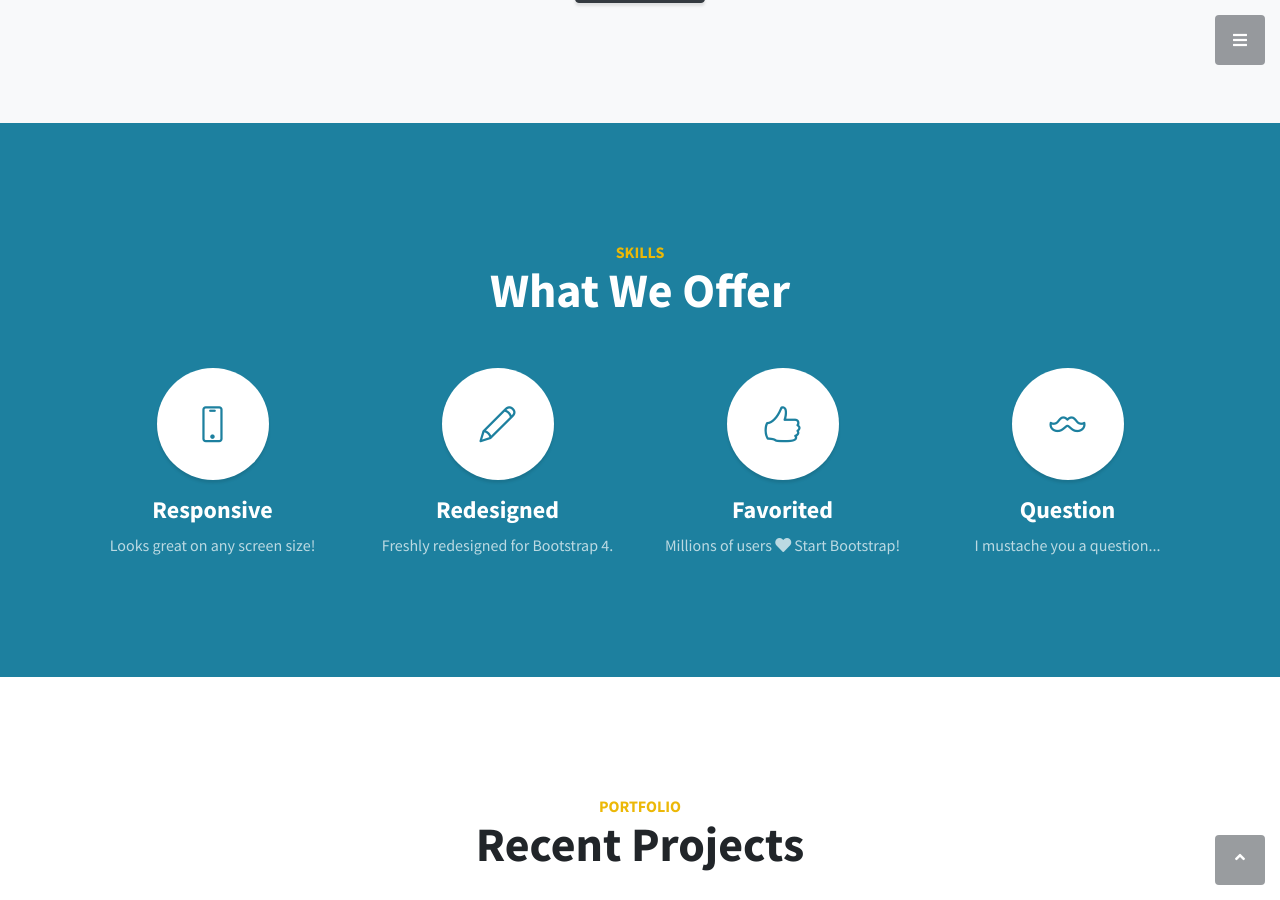
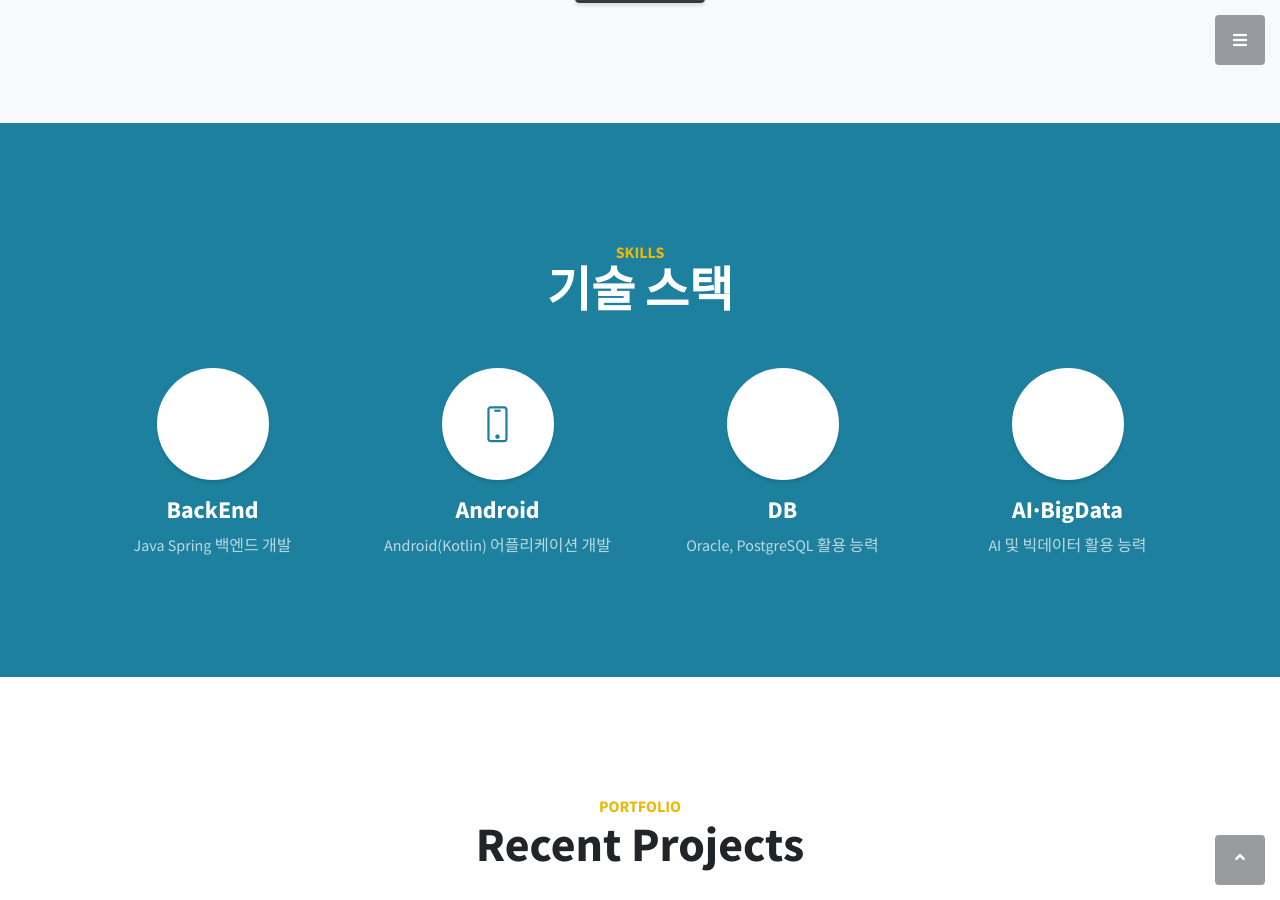
Before and after one commit to BanJung/BanJung.github.io, a Jekyll site: the page built from index.markdown, in a window 1280 px wide and 900 px high, scrolled down 1286 px. Built offline with Jekyll 4.4.1, drawn with Linux system fonts in a browser that asks for light colours; grey boxes are pictures that could not be loaded.

Commit message:
Update services.html

```diff
--- a/_includes/services.html
+++ b/_includes/services.html
@@ -3,46 +3,44 @@
     <div class="container">
         <div class="content-section-heading">
             <h3 class="text-secondary mb-0">Skills</h3>
-            <h2 class="mb-5">What We Offer</h2>
+            <h2 class="mb-5">기술 스택</h2>
         </div>
         <div class="row">
+            <div class="col-lg-3 col-md-6 mb-5 mb-lg-0">
+                <span class="service-icon rounded-circle mx-auto mb-3">
+              <i class="fa-light fa-window-restore"></i>
+            </span>
+                <h4>
+              <strong>BackEnd</strong>
+            </h4>
+                <p class="text-faded mb-0">Java Spring 백엔드 개발</p>
+            </div>
             <div class="col-lg-3 col-md-6 mb-5 mb-lg-0">
                 <span class="service-icon rounded-circle mx-auto mb-3">
               <i class="icon-screen-smartphone"></i>
             </span>
                 <h4>
-              <strong>Responsive</strong>
+              <strong>Android</strong>
             </h4>
-                <p class="text-faded mb-0">Looks great on any screen size!</p>
-            </div>
-            <div class="col-lg-3 col-md-6 mb-5 mb-lg-0">
-                <span class="service-icon rounded-circle mx-auto mb-3">
-              <i class="icon-pencil"></i>
-            </span>
-                <h4>
-              <strong>Redesigned</strong>
-            </h4>
-                <p class="text-faded mb-0">Freshly redesigned for Bootstrap 4.</p>
+                <p class="text-faded mb-0">Android(Kotlin) 어플리케이션 개발</p>
             </div>
             <div class="col-lg-3 col-md-6 mb-5 mb-md-0">
                 <span class="service-icon rounded-circle mx-auto mb-3">
-              <i class="icon-like"></i>
+              <i class="fa-light fa-database"></i>
             </span>
                 <h4>
-              <strong>Favorited</strong>
+              <strong>DB</strong>
             </h4>
-                <p class="text-faded mb-0">Millions of users
-                    <i class="fas fa-heart"></i>
-                    Start Bootstrap!</p>
+                <p class="text-faded mb-0">Oracle, PostgreSQL 활용 능력</p>
             </div>
             <div class="col-lg-3 col-md-6">
                 <span class="service-icon rounded-circle mx-auto mb-3">
-              <i class="icon-mustache"></i>
+              <i class="fa-light fa-brain"></i>
             </span>
                 <h4>
-              <strong>Question</strong>
+              <strong>AI·BigData</strong>
             </h4>
-                <p class="text-faded mb-0">I mustache you a question...</p>
+                <p class="text-faded mb-0">AI 및 빅데이터 활용 능력</p>
             </div>
         </div>
     </div>
```
